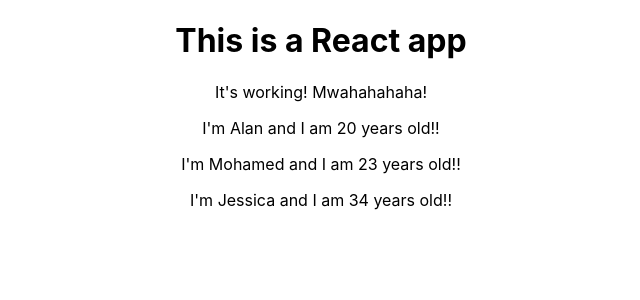
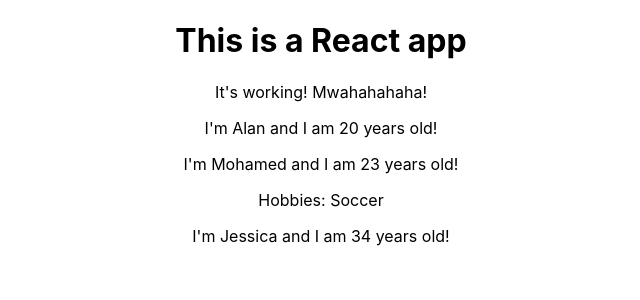
Before and after one commit to CornveliousFarva/react-refresher, a React (Create React App) app: page / in a window 1280 px wide. Shown: the top 300 px of the page, without its empty margins (319-959 px from the left). Built offline with nearby package versions, Linux system fonts and the light colour scheme.

Commit message:
Fixed errors with Person.js and added more to app.js.

```diff
--- a/src/App.js
+++ b/src/App.js
@@ -9,7 +9,7 @@
         <h1>This is a React app</h1>
         <p>It's working! Mwahahahaha!</p>
         <Person name="Alan" age="20"/>
-        <Person name="Mohamed" age="23"/>
+        <Person name="Mohamed" age="23">Hobbies: Soccer </Person>
         <Person name="Jessica" age="34"/>
       </div>
     )
--- a/src/Person/Person.js
+++ b/src/Person/Person.js
@@ -1,7 +1,12 @@
 import React from 'react';
 
-const person = (props) => {
-    return <p>I'm {props.name} and I am {props.age}  years old!!</p>
-};
+const person = ( props ) => {
+    return(
+        <div>
+            <p>I'm {props.name} and I am {props.age} years old!</p>
+            <p>{props.children}</p>
+        </div>
+    )
+}
 
 export default person
```
